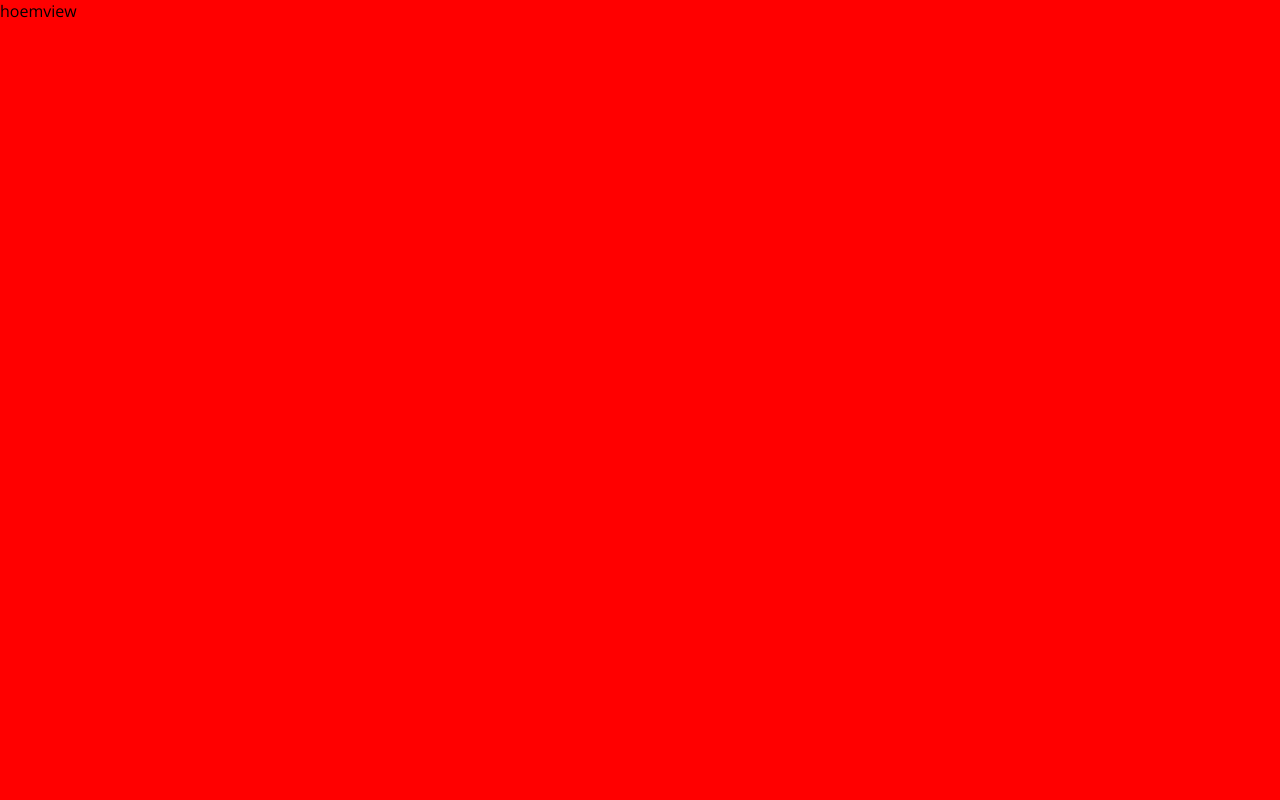
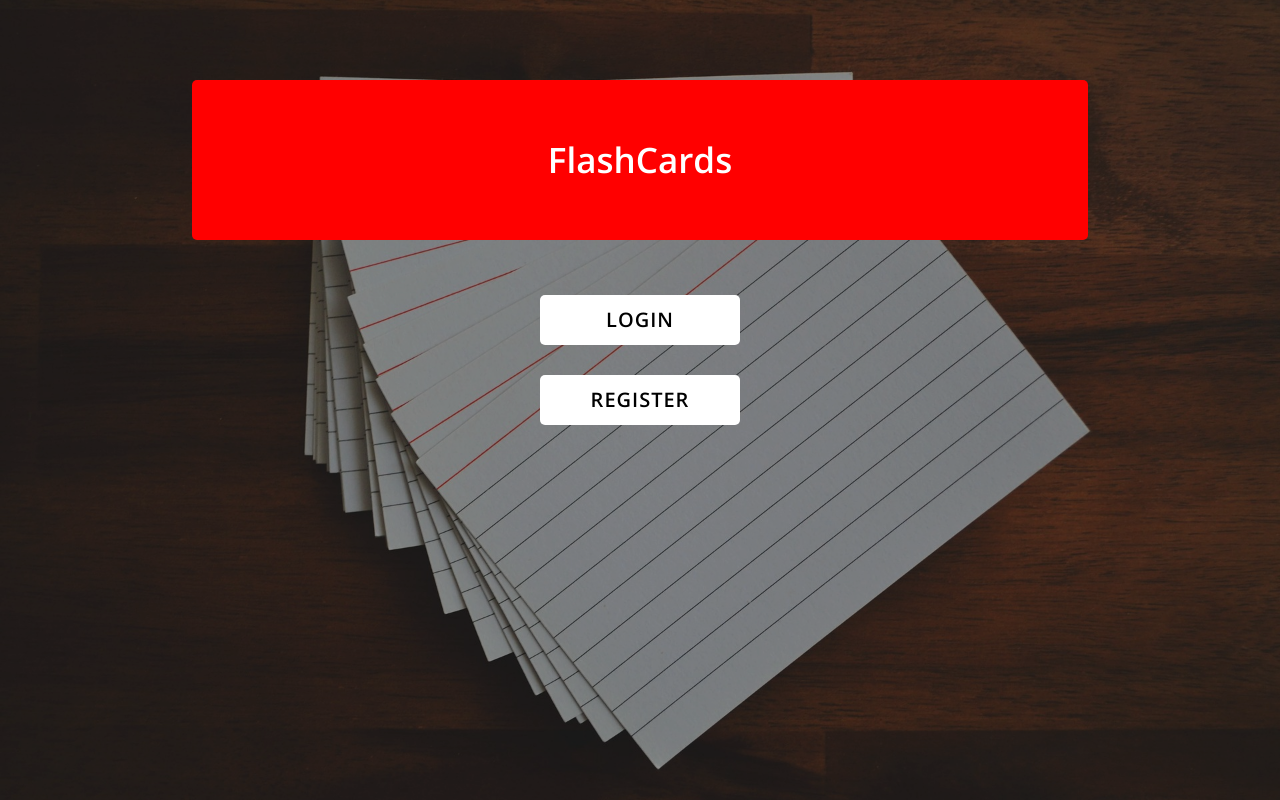
Before and after one commit to konradgorni/flashcards, a React app: page / in a window 1280 px wide. Built offline with nearby package versions, Linux system fonts and the light colour scheme.

Commit message:
add private routes,style homeview

```diff
--- /dev/null
+++ b/src/assets/functions/PrivateRoute.js
@@ -0,0 +1,18 @@
+import React from 'react';
+import { Redirect, Route } from 'react-router-dom';
+// import { useSelector } from 'react-redux';
+// import { isAuth } from 'data/slices/userInfoSlice';
+
+const PrivateRoute = ({ component: Component, path }) => {
+    // const Auth = useSelector((state) => state.userInfo.isAuth);
+    const Auth = true;
+
+    return (
+        <Route
+            path={path}
+            render={(props) => (Auth ? <Component {...props} /> : <Redirect to={'/'} />)}
+        />
+    );
+};
+
+export default PrivateRoute;
--- a/src/data/slices/testSlice.js
+++ b/src/data/slices/testSlice.js
@@ -7,15 +7,14 @@ export const slice = createSlice({
         userUID: '',
     },
     reducers: {
-        setName: (state, action) => {
-            state.name = action.payload;
+        setAuth: (state, action) => {
+            state.isAuth = action.payload;
         },
     },
 });
 
 export const { firebaseTasks, setName } = slice.actions;
 
-export const selectTasks = (state) => state.tasks.zadania;
-export const showName = (state) => state.tasks.name;
+
 
 export default slice.reducer;
--- /dev/null
+++ b/src/views/AuthHomeView/AuthHomeView.js
@@ -0,0 +1,10 @@
+import React from 'react';
+// import styles from './AuthHomeView.module.scss';
+
+const AuthHomeView = () => {
+    return (
+        <p>auth home view</p>
+    );
+}
+
+export default AuthHomeView;
--- /dev/null
+++ b/src/views/AuthPage/AuthPage.js
@@ -0,0 +1,19 @@
+import React from 'react';
+import { Switch, Route } from 'react-router-dom';
+import AuthHomeView from 'views/AuthHomeView/AuthHomeView'
+
+
+
+const AuthPage = () => {
+    return (
+        <>
+
+            <Switch>
+                <Route path="/auth/home" component={AuthHomeView} />
+            </Switch>
+
+        </>
+    );
+};
+
+export default AuthPage;
--- a/src/views/HomeView/HomeView.js
+++ b/src/views/HomeView/HomeView.js
@@ -2,10 +2,17 @@ import React from 'react';
 import styles from './HomeView.module.scss'
 // import { FontAwesomeIcon } from '@fortawesome/react-fontawesome'
 // import { faCoffee } from '@fortawesome/free-solid-svg-icons'
+import { Link } from 'react-router-dom';
+
 const HomeView = () => {
     return (
         <div className={styles.wrapper}>
-            <p>hoemview</p>
+            <div className={styles.bgc}></div>
+            <div className={styles.modal}>
+                <h1>FlashCards</h1>
+            </div>
+            <Link className={styles.link} to="/login" >Login</Link>
+            <Link className={styles.link} to="/Register" >Register</Link>
 
         </div>
     );
--- a/src/views/HomeView/HomeView.module.scss
+++ b/src/views/HomeView/HomeView.module.scss
@@ -1,5 +1,111 @@
 .wrapper {
     height: 100vh;
     width: 100%;
-    background-color: red;
+    color: white;
+    position: relative;
+
+    h1 {
+        text-align: center;
+        line-height: 20vh;
+        font-size: 35px;
+    }
+
+    .modal {
+        height: 20vh;
+        width: 70%;
+        background-color: red;
+        position: absolute;
+        top: 50%;
+        left: 50%;
+        transform: translate(-50%, -50%);
+        border-radius: 5px;
+        animation: modalEffect 2s;
+        animation-fill-mode: forwards
+    }
+
+    .link {
+        width: 200px;
+        height: 50px;
+        display: block;
+        color: black;
+        background-color: white;
+        text-align: center;
+        line-height: 50px;
+        border-radius: 5px;
+        text-decoration: none;
+        letter-spacing: 1px;
+        text-transform: uppercase;
+        font-weight: 600;
+        font-size: 20px;
+        position: absolute;
+        top: 40%;
+        left: -100%;
+        transform: translate(-50%, -50%);
+        animation: buttonsEffect 2s;
+        animation-fill-mode: forwards;
+        animation-delay: 2s;
+
+        &:hover {
+            color: red;
+        }
+
+        &:last-child {
+
+            top: 50%;
+        }
+
+
+    }
+
+
+
+
+
 }
+
+.bgc {
+    height: 100vh;
+    width: 100%;
+    background-image: URL("../../assets/images/homeView1920.jpg");
+    background-position: center center;
+    background-repeat: no-repeat;
+    background-size: cover;
+    position: absolute;
+    top: 0;
+    left: 0;
+    z-index: -1;
+    filter: brightness(60%);
+}
+
+@keyframes modalEffect {
+    0% {
+        top: 50%;
+        left: -100%;
+
+    }
+
+    80% {
+        top: 50%;
+        left: 50%;
+    }
+
+    100% {
+        top: 20%;
+
+    }
+}
+
+@keyframes buttonsEffect {
+    0% {
+
+        left: -100%;
+
+    }
+
+
+
+    100% {
+        left: 50%;
+
+    }
+}
--- a/src/views/Root/Root.js
+++ b/src/views/Root/Root.js
@@ -1,9 +1,11 @@
 import React from 'react';
 import "./Root.module.scss";
 import { HashRouter as Router, Switch, Route } from 'react-router-dom';
+import PrivateRoute from "assets/functions/PrivateRoute"
 import HomeView from '../HomeView/HomeView';
 import LoginView from '../LoginView/LoginView'
 import RegisterView from '../RegisterView/RegisterView'
+import AuthPage from 'views/AuthPage/AuthPage';
 
 
 
@@ -14,6 +16,7 @@ const Root = () => {
                 <Route exact path="/" component={HomeView} />
                 <Route exact path="/login" component={LoginView} />
                 <Route exact path="/register" component={RegisterView} />
+                <PrivateRoute path="/auth" component={AuthPage} />
             </Switch>
         </Router>
     );
```
Also changed, not shown: jsconfig.json (added, +8 -0 lines), src/components/ButtonLink/ButtonLink.js (added, +10 -0 lines), src/assets/images/homeView1920.jpg (added), src/components/ButtonLink/ButtonLink.module.scss (added), src/views/AuthHomeView/AuthHomeView.scss (added), 2 other files.
